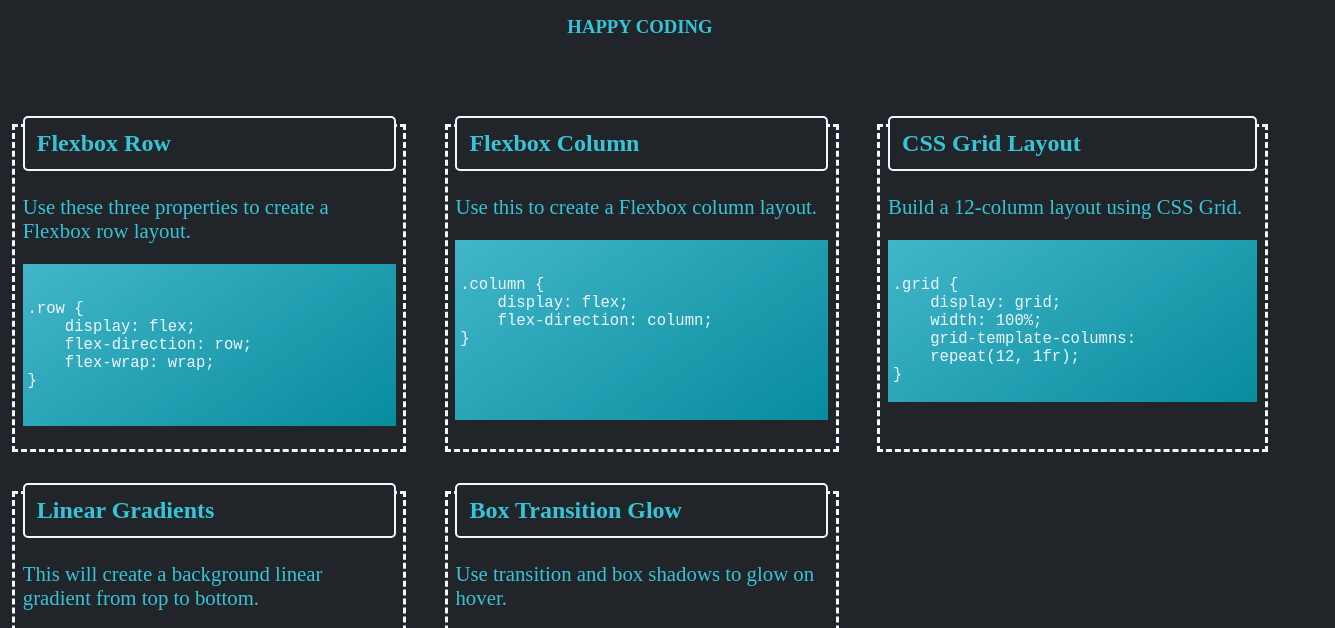
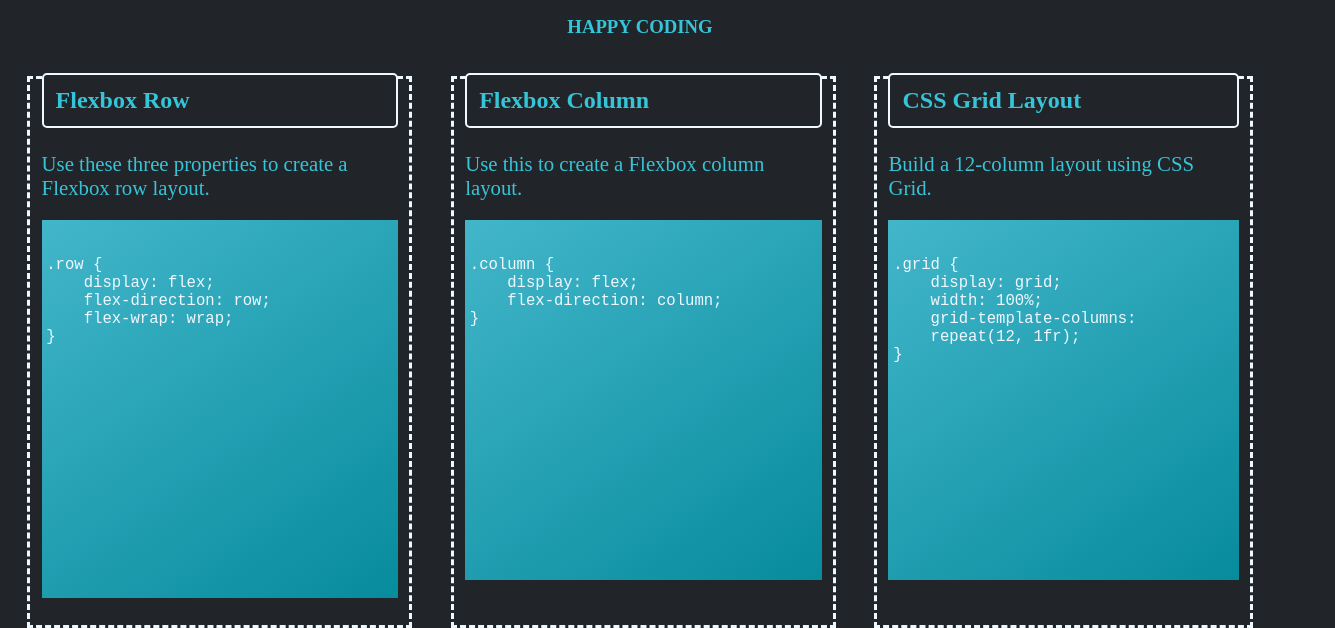
Before and after one commit to KR1ISTIN/CSS-Cheatsheet, a plain HTML site: page index.html in a window 1280 px wide. Shown: the part 127-755 px from the top of the page, 1335 px wide, since content can reach past the window. Drawn offline with Linux system fonts and the light colour scheme.

Commit message:
modified html, and css positioning

```diff
--- a/styles.css
+++ b/styles.css
@@ -26,10 +26,8 @@ body{
 main {
     display: flex;
     flex-wrap: wrap;
-    margin-left: -5%;
-    margin-right: -5%;
-    padding: 3em;
-    /*justify-content: center;*/
+    justify-content: center;
+
 }
 
 .card-container {
@@ -41,6 +39,8 @@ main {
     border: aliceblue dashed 3px;
     flex: auto;
     max-width: 30%;
+    max-height: ;
+
 }
 
 .title {
@@ -56,7 +56,7 @@ main {
 
 
 .inner-box {
-    padding: 2%;
+    padding: 3%;
     background-color: #212428;
 }
 
@@ -74,7 +74,6 @@ main {
     padding-left: .3em;
     user-select: all;
     color:aliceblue;
-    min-height: 100%;
     background: linear-gradient(145deg, rgba(134,200,96,0.788953081232493) 0%, rgba(71,201,223,0.8814119397759104) 0%, rgba(7,140,157,1) 100%);
 }
 
```
Also changed, not shown: index.html (+33 -0 lines).
